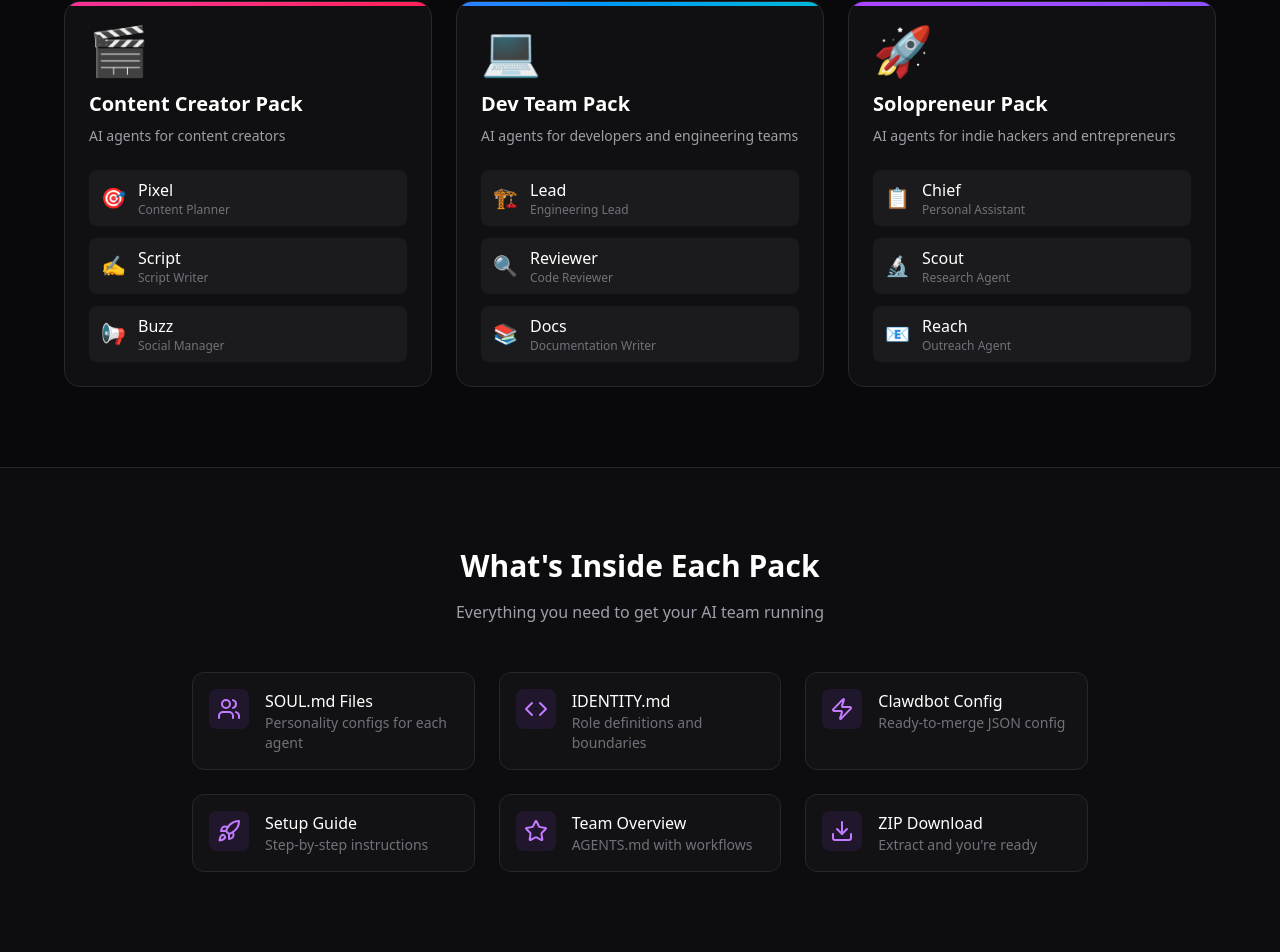
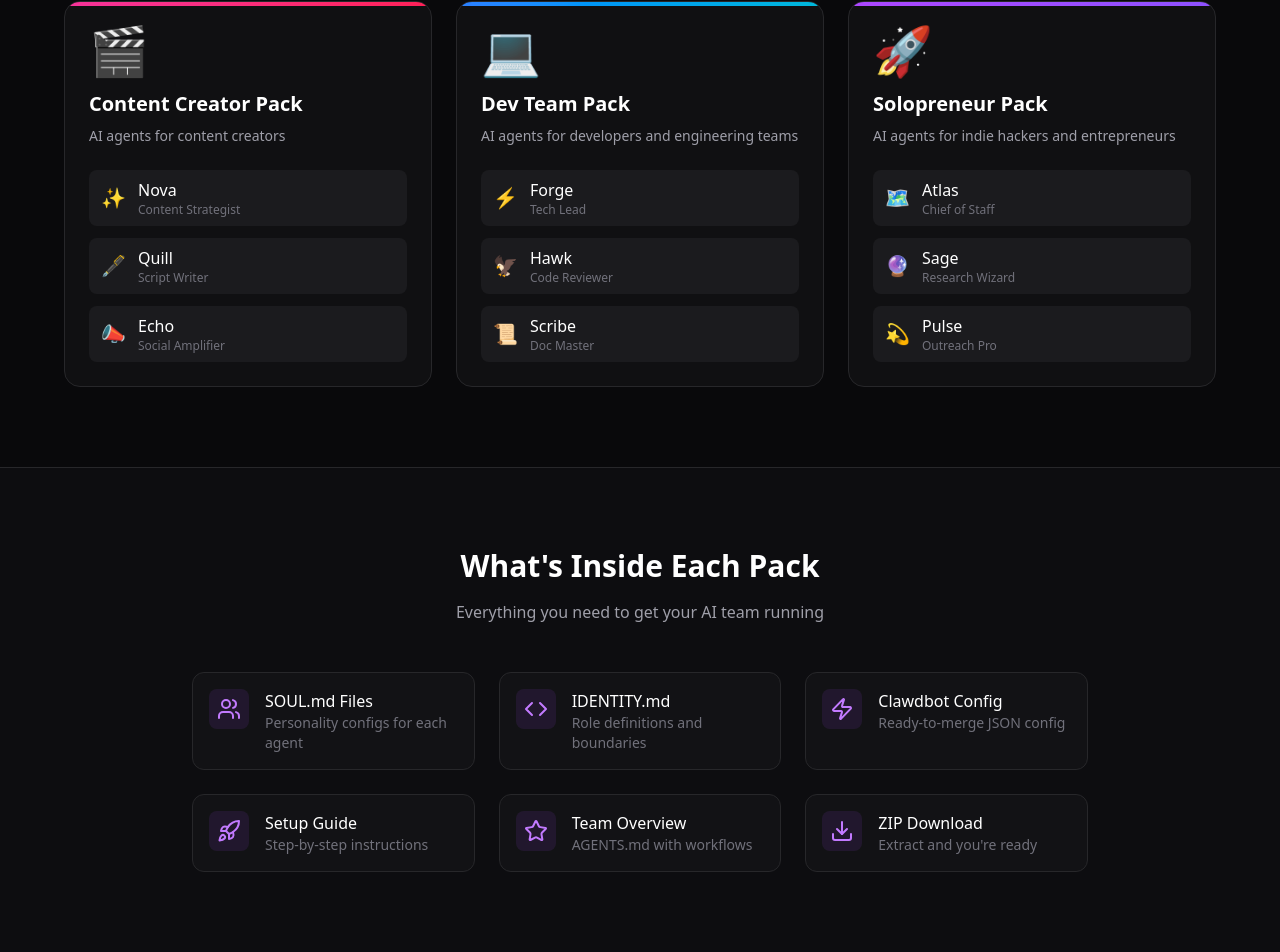
Before and after one commit to TheOrcDev/agentpacks, a Next.js app: page / in a window 1280 px wide. Shown: the part 879-1831 px from the top of the page. Built offline with nearby package versions, Linux system fonts and the light colour scheme.

Commit message:
Better agent names: Nova, Quill, Echo, Forge, Hawk, Scribe, Atlas, Sage, Pulse

```diff
--- a/src/app/page.tsx
+++ b/src/app/page.tsx
@@ -17,9 +17,9 @@ const PACKS = [
     icon: "🎬",
     description: "AI agents for content creators",
     agents: [
-      { name: "Pixel", role: "Content Planner", emoji: "🎯" },
-      { name: "Script", role: "Script Writer", emoji: "✍️" },
-      { name: "Buzz", role: "Social Manager", emoji: "📢" },
+      { name: "Nova", role: "Content Strategist", emoji: "✨" },
+      { name: "Quill", role: "Script Writer", emoji: "🖋️" },
+      { name: "Echo", role: "Social Amplifier", emoji: "📣" },
     ],
     color: "from-pink-500 to-rose-500",
   },
@@ -28,9 +28,9 @@ const PACKS = [
     icon: "💻",
     description: "AI agents for developers and engineering teams",
     agents: [
-      { name: "Lead", role: "Engineering Lead", emoji: "🏗️" },
-      { name: "Reviewer", role: "Code Reviewer", emoji: "🔍" },
-      { name: "Docs", role: "Documentation Writer", emoji: "📚" },
+      { name: "Forge", role: "Tech Lead", emoji: "⚡" },
+      { name: "Hawk", role: "Code Reviewer", emoji: "🦅" },
+      { name: "Scribe", role: "Doc Master", emoji: "📜" },
     ],
     color: "from-blue-500 to-cyan-500",
   },
@@ -39,9 +39,9 @@ const PACKS = [
     icon: "🚀",
     description: "AI agents for indie hackers and entrepreneurs",
     agents: [
-      { name: "Chief", role: "Personal Assistant", emoji: "📋" },
-      { name: "Scout", role: "Research Agent", emoji: "🔬" },
-      { name: "Reach", role: "Outreach Agent", emoji: "📧" },
+      { name: "Atlas", role: "Chief of Staff", emoji: "🗺️" },
+      { name: "Sage", role: "Research Wizard", emoji: "🔮" },
+      { name: "Pulse", role: "Outreach Pro", emoji: "💫" },
     ],
     color: "from-purple-500 to-violet-500",
   },
```
